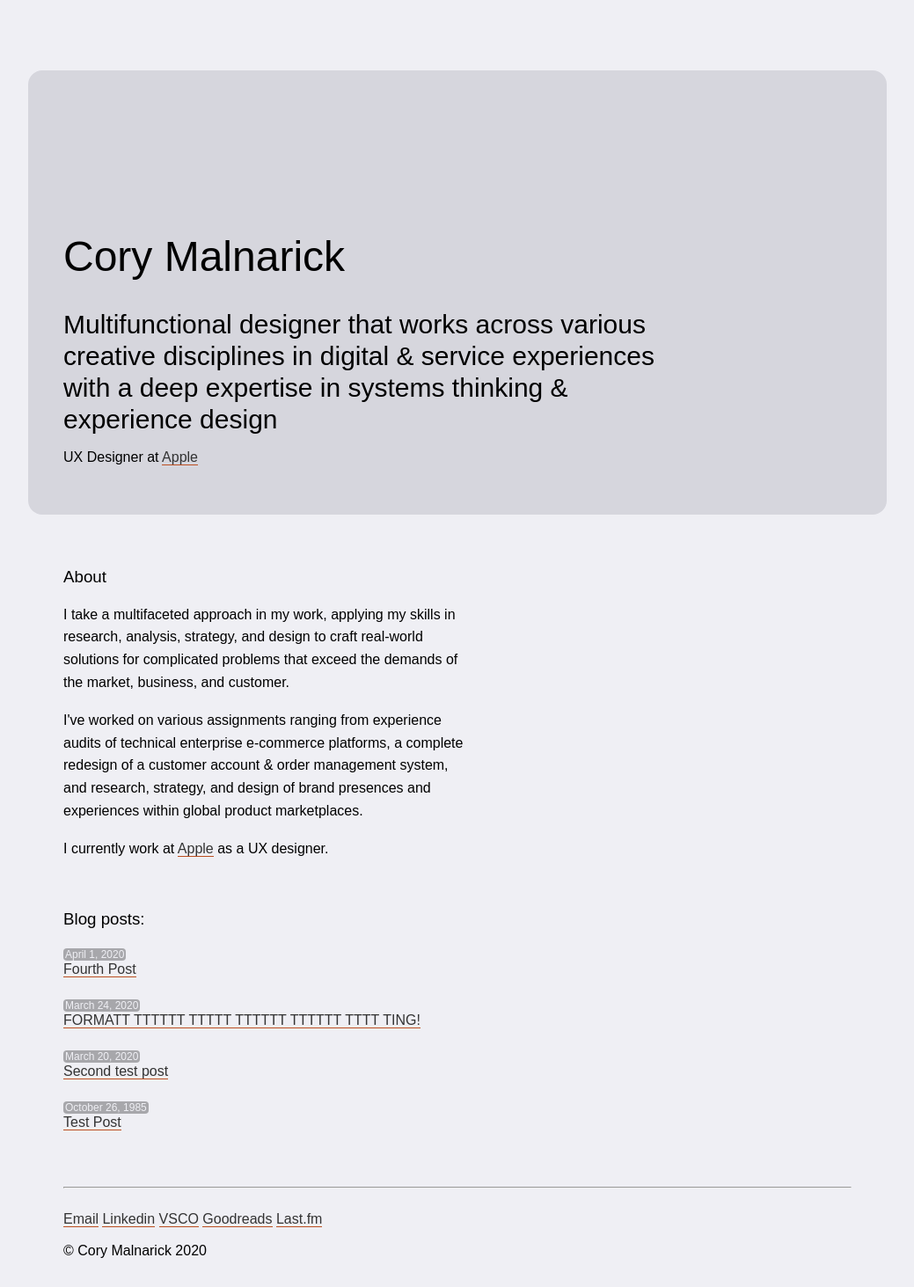
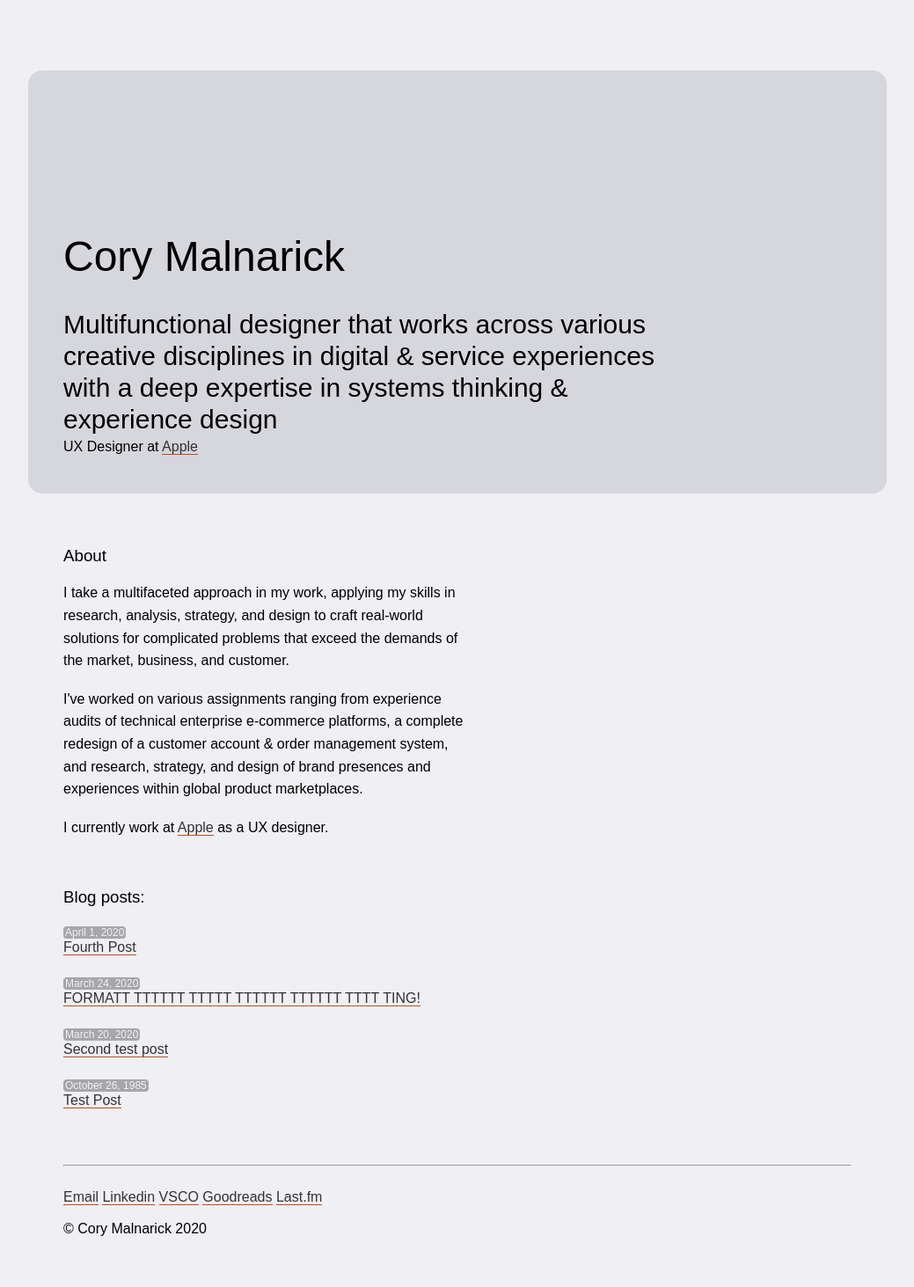
Before and after one commit to foundmonster/foundmonster.github.io, a Jekyll site: the page built from index.html, in a window 1280 px wide. Shown: the whole page at 88% size, without its empty margins (120-1159 px from the left). Built offline with Jekyll 4.4.1, drawn with Linux system fonts in a browser that asks for light colours; some web fonts are replaced; after the commit the page ends 1438 px from its top, so only the background shows below that.

Commit message:
added class to ux designer tag in homecard

```diff
--- a/index.html
+++ b/index.html
@@ -5,7 +5,7 @@
 <div class="homecard">
 	<h1 class="homecard-title">{{ page.title }}</h1>
 	<p class="homecard-body">Multifunctional designer that works across various creative disciplines in digital & service experiences with a deep expertise in systems thinking & experience design</p>
-	<p>UX Designer at <a href="https://www.apple.com">Apple</a></p>
+	<p class="p-home">UX Designer at <a href="https://www.apple.com">Apple</a></p>
 </div>
 <h3>About</h3>
 <p class="p-home">I take a multifaceted approach in my work, applying my skills in research, analysis, strategy, and design to craft real-world solutions for complicated problems that exceed the demands of the market, business, and customer.</p><br>
```
